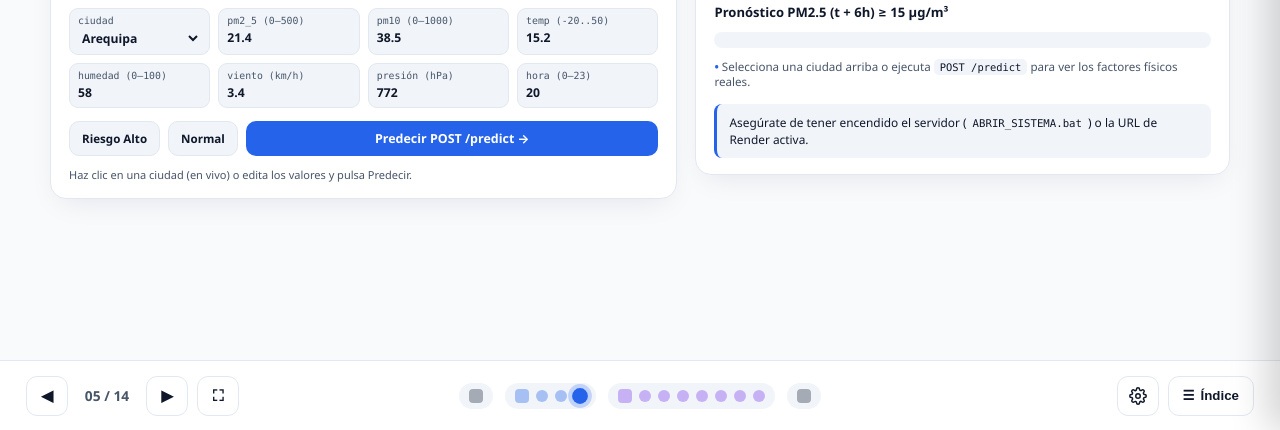
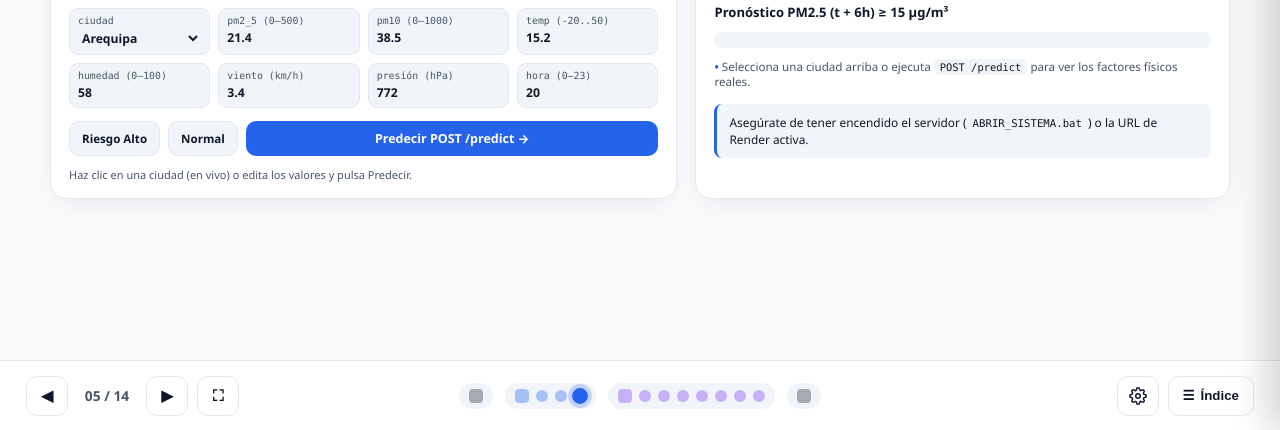
Before and after one commit to Uhziel-1/aeroguard-peru-presentacion, a plain HTML site: page index.html in a window 1280 px wide. Both pictures are taken after a click on the button 580 px from the left and 765 px from the top of the page. Shown: the part 370-800 px from the top of the page. Drawn offline with Linux system fonts and the light colour scheme.

Commit message:
fix(ui): igualar altura de tarjetas en filas y compactar layout demo

```diff
--- a/demo.css
+++ b/demo.css
@@ -4,10 +4,8 @@
   display: grid;
   grid-template-columns: 1.08fr 0.92fr;
   gap: 18px;
-  flex: 1;
-  min-height: 0;
-  align-items: start;
-  align-content: center;
+  margin: auto 0;
+  align-items: stretch;
 }
 
 .demo-box {
@@ -226,10 +224,10 @@
   color: var(--accent);
 }
 
-/* Evita tarjetas estiradas con mitad en blanco cuando hay 2 columnas de tarjetas */
+/* Mantiene alturas uniformes dentro de cada fila de tarjetas */
 .card-grid-2,
 .card-grid-3 {
-  align-items: start;
+  align-items: stretch;
 }
 
 .flow-strip.flow-4 {
--- a/index.html
+++ b/index.html
@@ -6,7 +6,7 @@
   <title>AeroGuard Perú — App Web, CRISP-DM y Reproducibilidad</title>
   <link rel="stylesheet" href="deck-base.css" />
   <link rel="stylesheet" href="animaciones.css" />
-  <link rel="stylesheet" href="demo.css?v=2" />
+  <link rel="stylesheet" href="demo.css?v=3" />
 </head>
 <body>
 
```
